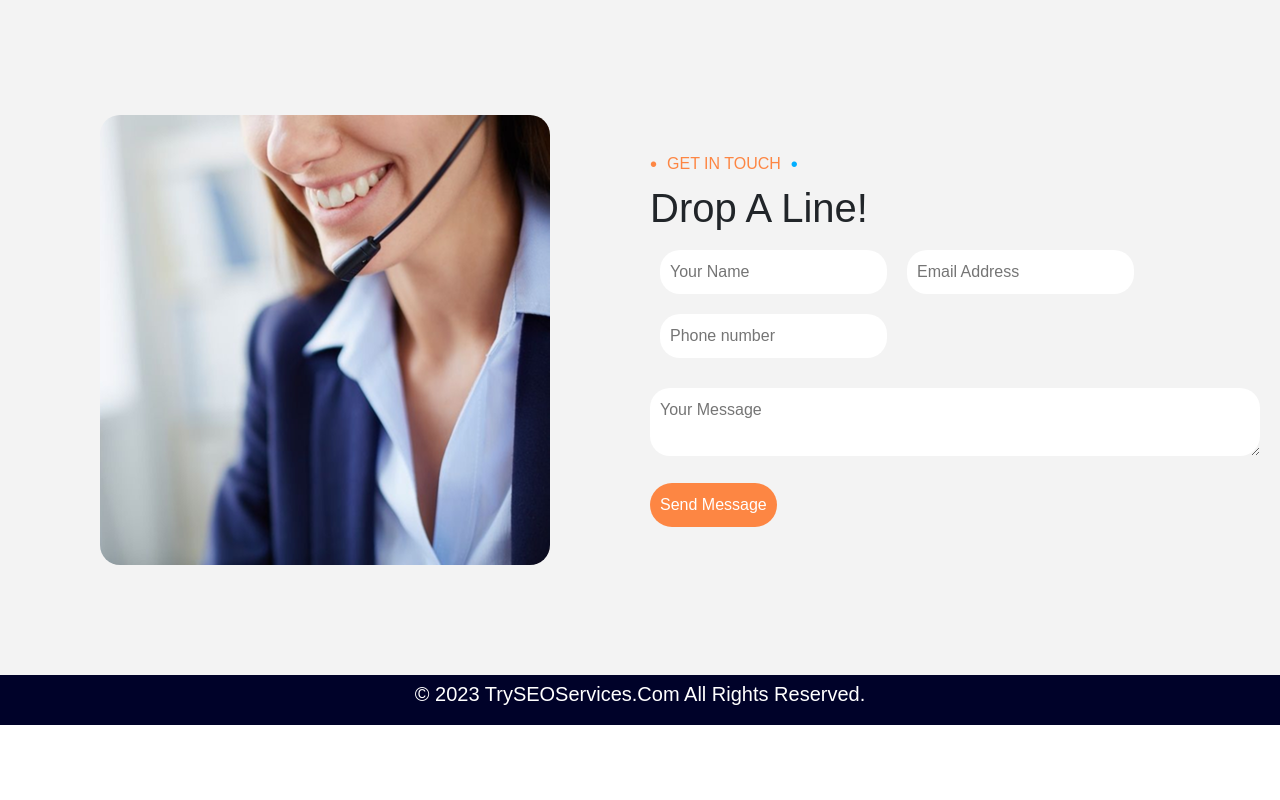
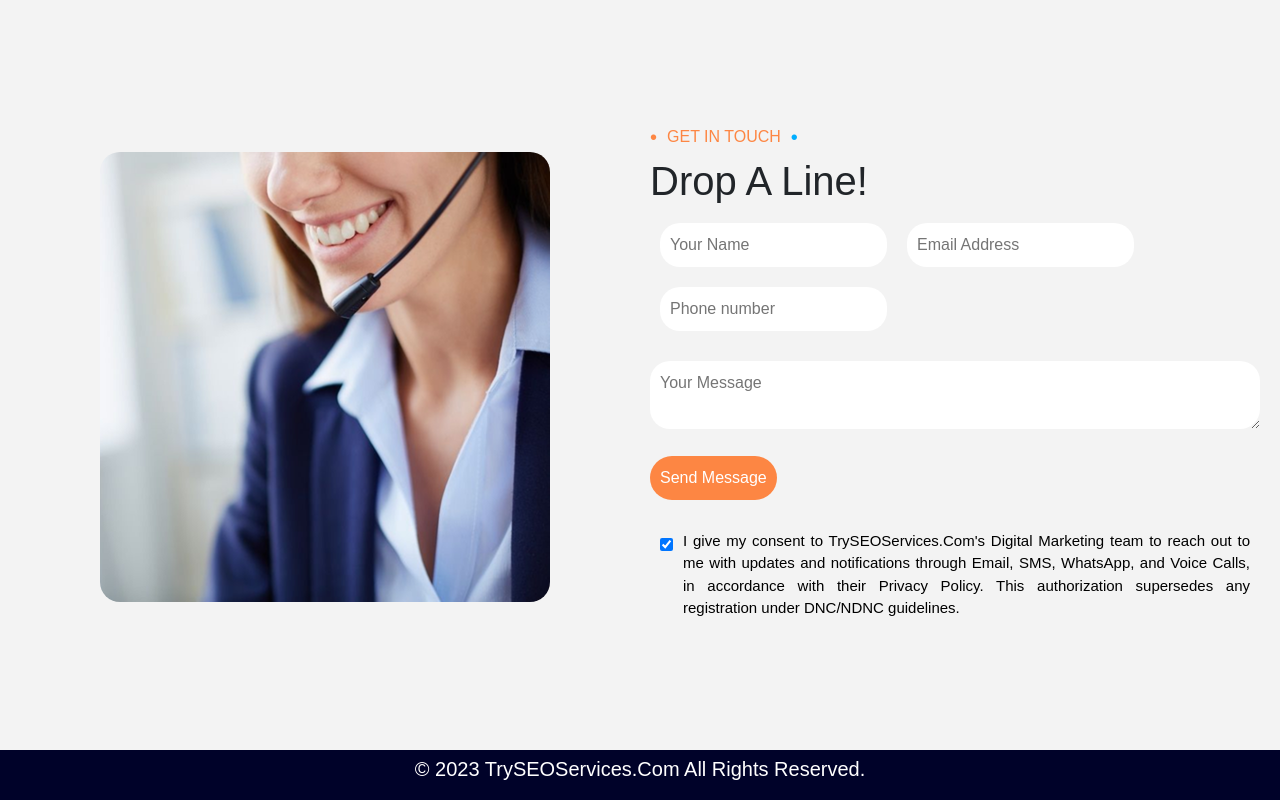
Before and after one commit to PrajwalHS2609/TrySeoService, a React (Create React App) app: page /lp in a window 1280 px wide. Shown: the part 5986-6786 px from the top of the page. Before the commit the page ends 6711 px from the top, so only its background shows below. Built offline with nearby package versions, Linux system fonts and the light colour scheme.

Commit message:
form privacy

```diff
--- a/src/Components/ContactUs/ContactUsForm.jsx
+++ b/src/Components/ContactUs/ContactUsForm.jsx
@@ -77,6 +77,15 @@ const ContactUsForm = () => {
           {" "}
           <button type="submit">Send Message</button>
         </div>
+        <div className="privacy">
+          {" "}
+          <input type="checkbox" name="check" id="check" required checked />I
+          give my consent to TrySEOServices.Com's Digital Marketing team to
+          reach out to me with updates and notifications through Email, SMS,
+          WhatsApp, and Voice Calls, in accordance with their Privacy Policy.
+          This authorization supersedes any registration under
+          DNC/NDNC guidelines.
+        </div>
       </form>
     </div>
   );
--- a/src/Components/LandingPage/LandingPage1/Lp1Footer/Lp1Footer.css
+++ b/src/Components/LandingPage/LandingPage1/Lp1Footer/Lp1Footer.css
@@ -11,3 +11,21 @@
   color: white;
   font-size: 20px;
 }
+@media screen and (min-width: 320px) and (max-width: 768px) {
+  .lp1Footer {
+    background-color: #000229;
+    display: flex;
+    justify-content: center;
+    align-items: center;
+    height: 50px;
+    width: 100%;
+    padding: 10px;
+  }
+  .lp1Footer > p {
+    color: white;
+    font-size: 15px;
+    width: 100%;
+    text-align: center;
+    margin-top: 15px;
+  }
+}
--- a/src/Components/PopUp/PopUp.css
+++ b/src/Components/PopUp/PopUp.css
@@ -6,20 +6,20 @@
   top: 0;
   left: 0;
   background-color: rgba(0, 0, 0, 0.512);
-    overflow: auto;
+  overflow-y:scroll;
   display: none;
   justify-content: center;
   align-items: center;
 }
 .popUpContainer {
-    border:1px solid rgba(255, 255, 255, 0.274);
-    height: 70%;
+  border: 1px solid rgba(255, 255, 255, 0.274);
+  height: 75%;
   width: 50%;
   /* background:var(--customGradient) ; */
   border-radius: 20px;
   padding: 10px;
   backdrop-filter: blur(10px);
-    background-color: rgba(255, 255, 255, 0.567)
+  background-color: rgba(255, 255, 255, 0.567);
 }
 .popUpContent {
   /* border: solid; */
@@ -46,9 +46,23 @@
   /* border: solid blue; */
   height: 100%;
 }
+.privacy {
+  width: 100%;
+  display: flex;
+  justify-content: flex-start;
+  align-items: flex-start;
+  gap: 10px;
+  color: black;
+  font-size: 15px;
+  text-align: justify;
+  padding: 10px;
+}
+.privacy > input {
+  margin-top: 8px;
+}
 @media screen and (min-width: 320px) and (max-width: 768px) {
   .popUpContainer {
-      height: 80%;
+    height: 90%;
     width: 400px;
     border-radius: 10px;
     padding: 0px;
@@ -73,4 +87,7 @@
     background-color: var(--customColor2);
     border-radius: 100%;
   }
+  .privacy {
+    font-size: 12px;
   }
+}
--- a/src/Components/PopUp/PopUpForm.jsx
+++ b/src/Components/PopUp/PopUpForm.jsx
@@ -77,6 +77,15 @@ const PopUpForm = () => {
           {" "}
           <button type="submit">Send Message</button>
         </div>
+        <div className="privacy">
+          {" "}
+          <input type="checkbox" name="check" id="check" required checked />I
+          give my consent to TrySEOServices.Com's Digital Marketing team to
+          reach out to me with updates and notifications through Email, SMS,
+          WhatsApp, and Voice Calls, in accordance with their Privacy Policy.
+          This authorization supersedes any registration under
+          DNC/NDNC guidelines.
+        </div>
       </form>
     </div>
   );
```
Lines whose indentation alone changed are shown as unchanged.
